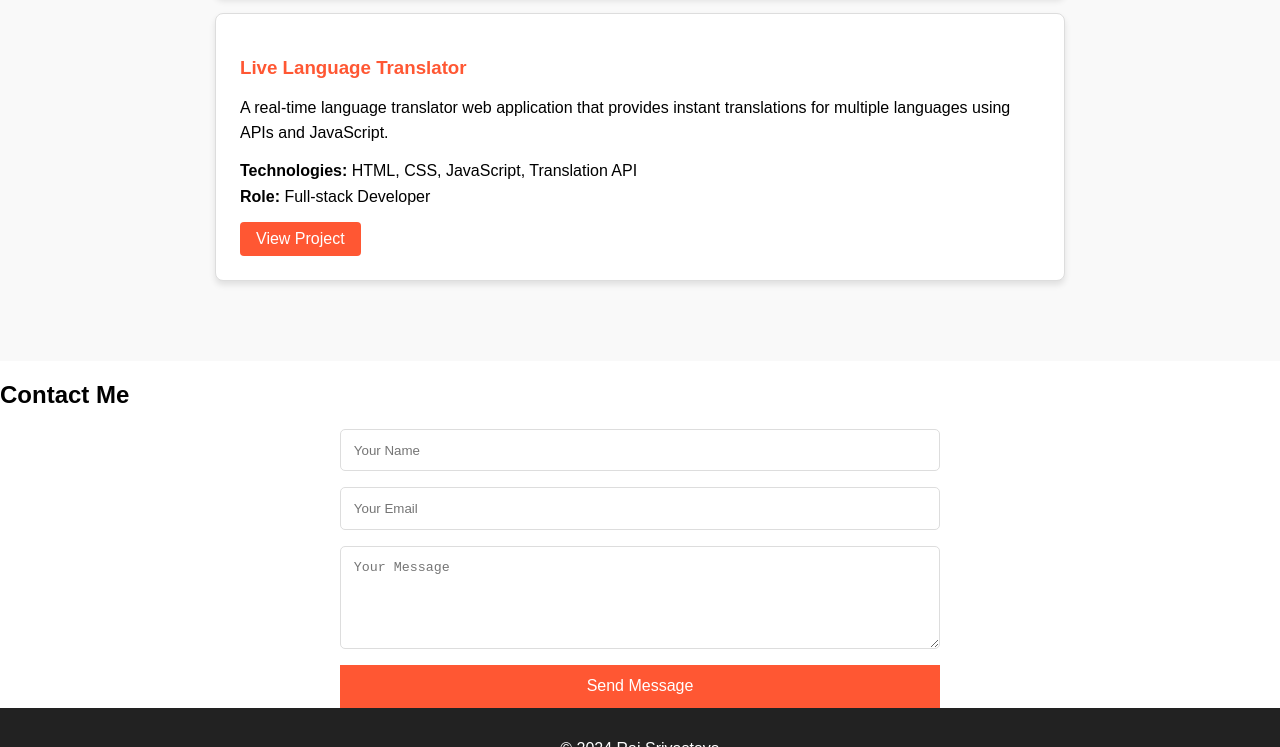
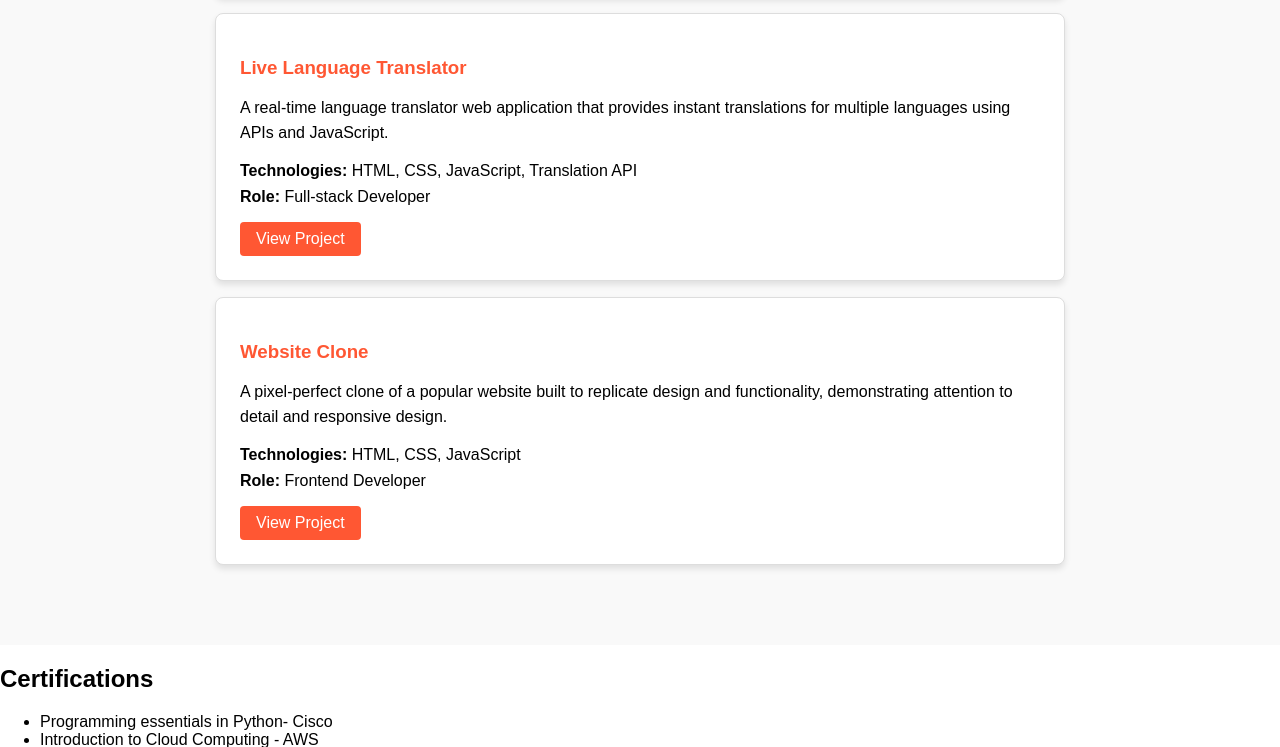
Before and after one commit to Raj-0908/Portfolio-webapp, a plain HTML site: page index.html in a window 1280 px wide. Shown: the part 2053-2800 px from the top of the page. Drawn offline with Linux system fonts and the light colour scheme.

Commit message:
Update index.html

```diff
--- a/index.html
+++ b/index.html
@@ -15,6 +15,7 @@
                 <li><a href="#about">About</a></li>
                 <li><a href="#skills">Skills</a></li>
                 <li><a href="#projects">Projects</a></li>
+                <li><a href="#certifications">Certifications</a></li>
                 <li><a href="#contact">Contact</a></li>
             </ul>
         </nav>
@@ -110,6 +111,27 @@
             </ul>
             <a href="https://raj-0908.github.io/CodeClauseInternship__Live-language-Translator/" target="_blank" class="project-link">View Project</a>
         </div>
+        <div class="project-card">
+            <h3>Website Clone</h3>
+            <p>
+                A pixel-perfect clone of a popular website built to replicate design and functionality,
+                demonstrating attention to detail and responsive design.
+            </p>
+            <ul>
+                <li><strong>Technologies:</strong> HTML, CSS, JavaScript</li>
+                <li><strong>Role:</strong> Frontend Developer</li>
+            </ul>
+            <a href="https://raj-0908.github.io/websiteclone/" target="_blank" class="project-link">View Project</a>
+        </div>
+    </section>
+
+    <section id="certifications">
+        <h2>Certifications</h2>
+        <ul>
+            <li>Programming essentials in Python- Cisco</li>
+            <li>Introduction to Cloud Computing - AWS</li>
+            <li>CyberSecurity essentials - Cisco</li>
+        </ul>
     </section>
 
     <section id="contact">
```
